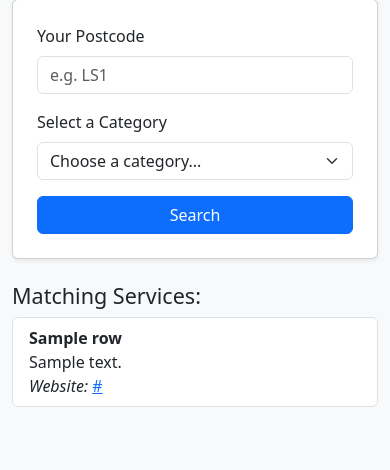
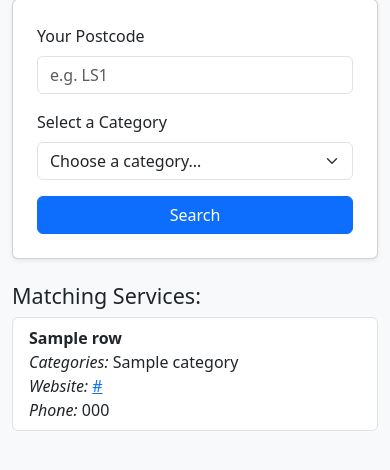
Before and after one commit to theo2261/postcode-charity-finder, a Flask app: template templates/index.html in a window 390 px wide. Shown: the part 180-650 px from the top of the page. Run offline with Flask 3, Linux system fonts and the light colour scheme; the template is opened without the code that fills it: most values are stand-ins (such as "Sample title", 1, 10 or a date in 2020).

Commit message:
Update output to include service name, categories, website, and phone

```diff
--- a/app.py
+++ b/app.py
@@ -43,7 +43,12 @@ def index():
             ]
 
             if user_need in service_categories and any(user_postcode.startswith(area) for area in served_areas):
-                results.append(row)
+                results.append({
+                    "name": row.get("Service Name", "Unnamed Service"),
+                    "categories": service_categories,
+                    "website": row.get("Website", ""),
+                    "phone": row.get("Phone Number", "Not available")
+                })
 
     return render_template("index.html", results=results, categories=sorted_categories)
 
--- a/templates/index.html
+++ b/templates/index.html
@@ -43,10 +43,16 @@
       <ul class="list-group">
         {% for row in results %}
           <li class="list-group-item">
-            <strong>{{ row['Service Name'] }}</strong><br>
-            {{ row['Description'] }}<br>
-            <em>Website:</em> <a href="{{ row['Website'] }}" target="_blank">{{ row['Website'] }}</a>
-          </li>
+  	    <strong>{{ row.name }}</strong><br>
+  	    <em>Categories:</em> {{ row.categories | join(", ") }}<br>
+  	    <em>Website:</em>
+  	    {% if row.website %}
+    	      <a href="{{ row.website }}" target="_blank">{{ row.website }}</a><br>
+  	    {% else %}
+    	      Not available<br>
+  	{% endif %}
+  	<em>Phone:</em> {{ row.phone }}
+      </li>
         {% endfor %}
       </ul>
     {% elif request.method == 'POST' %}
```
